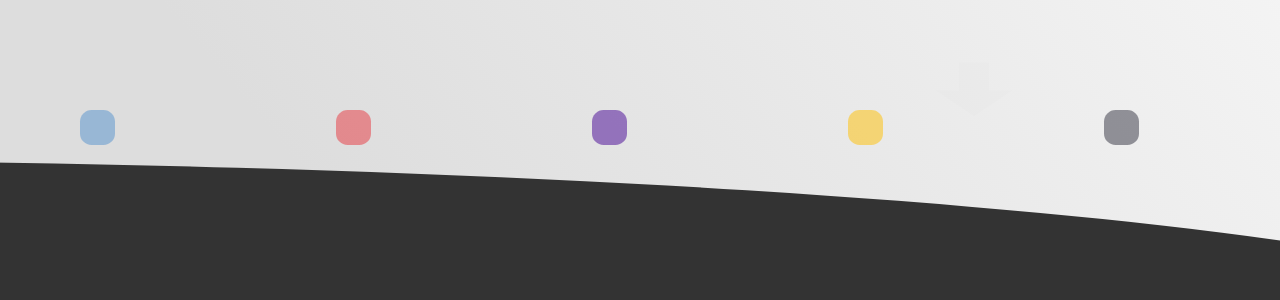
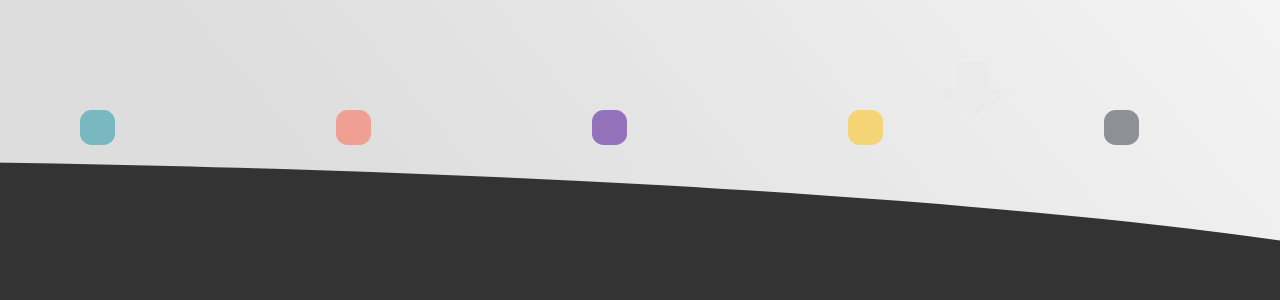
Before and after one commit to valencia-io/valencia-io, a Jekyll site: the page built from index.html, in a window 1280 px wide. Shown: the part 677-977 px from the top of the page. Built offline with Jekyll 4.4.1, drawn with Linux system fonts in a browser that asks for light colours.

Commit message:
more themes

```diff
--- a/_sass/base/_variables.scss
+++ b/_sass/base/_variables.scss
@@ -23,7 +23,10 @@ $medium-gray: #999;
 $light-gray: #f1f1f1;
 
 $pink:#ec008c;
+
 $green:#00F3A5;
+$green-dark:#1693A5 ;
+
 $red:#E8373E ;
 $red-soft :#FF6347;
 
@@ -39,11 +42,11 @@ $gray-brown:#413123;
 $paper:#f1f4f1;
 
 //themes
-$theme-1-bg: $blue-soft;
+$theme-1-bg: $green-dark;
 $theme-1-color: $green;
 
-$theme-2-bg: $red;
-$theme-2-color: black;
+$theme-2-bg: $red-soft;
+$theme-2-color: #333;
 
 $theme-3-bg: $blue-deep;
 $theme-3-color: $pink;
```
Also changed, not shown: 4 other files.
